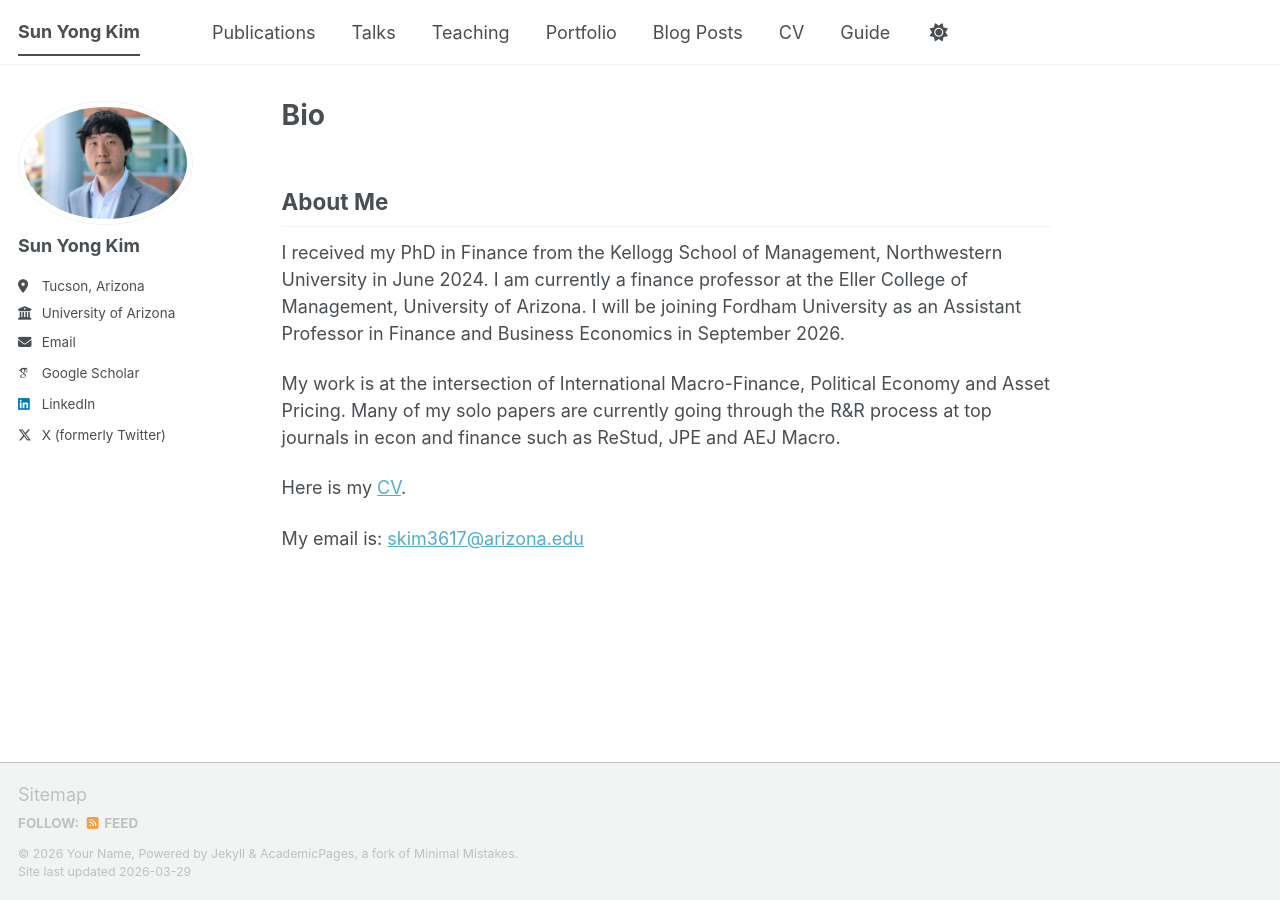
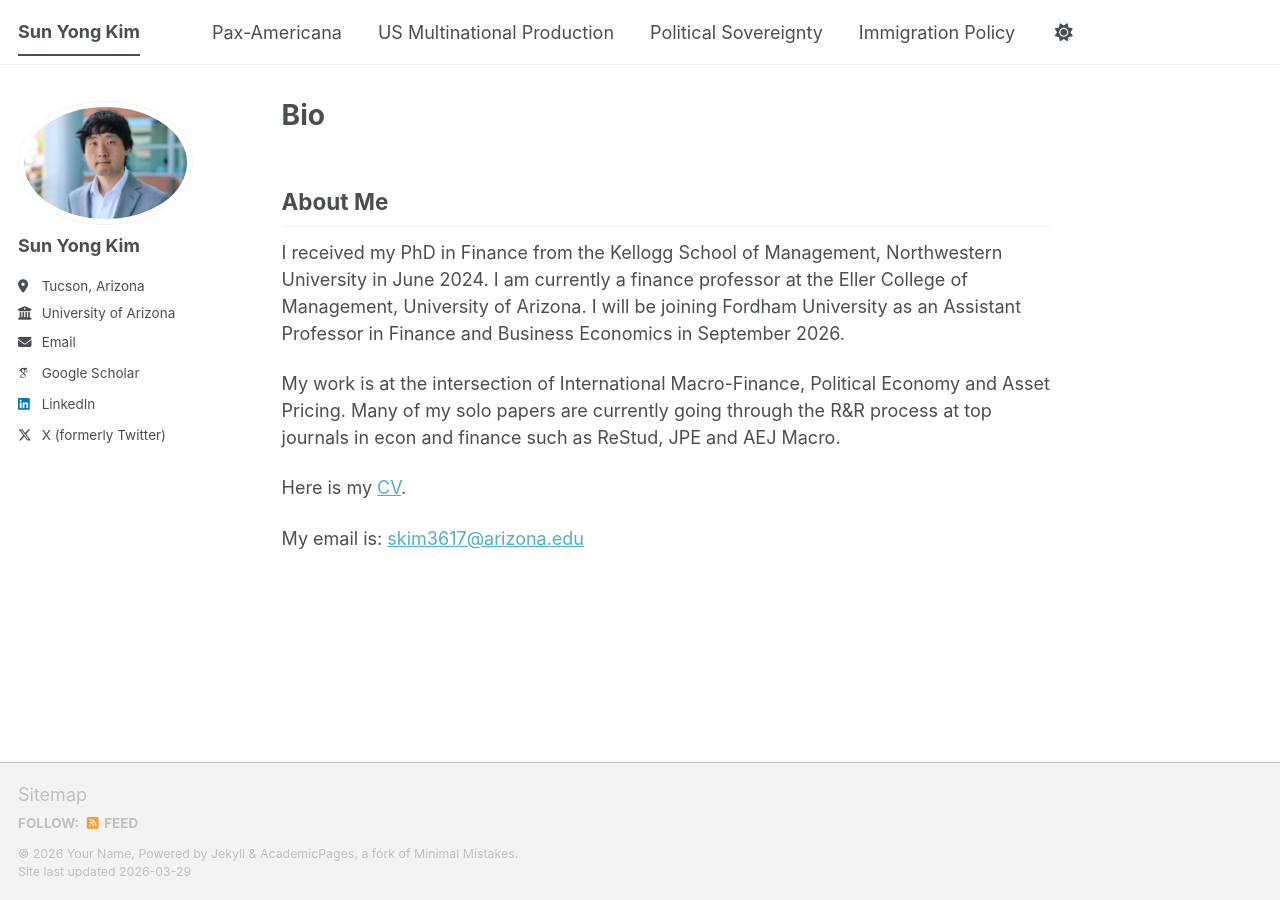
Before and after one commit to sunyongkim-research/sunyongkim-research.github.io, a Jekyll site: the page built from _pages/about.md, in a window 1280 px wide. Built offline with Jekyll 4.4.1, drawn with Linux system fonts in a browser that asks for light colours; some web fonts are replaced; a script bundle is joined from its source files by our own code; library files that are not in the unit come from our copies.

Commit message:
Update navigation.yml

```diff
--- a/_data/navigation.yml
+++ b/_data/navigation.yml
@@ -8,26 +8,14 @@
 #      Markdown formatted page while the second is generated using JSON.
 
 main:
-  - title: "Publications"
-    url: /publications/
+  - title: "Pax-Americana"
+    url: /pax-americana/
 
-  - title: "Talks"
-    url: /talks/
+  - title: "US Multinational Production"
+    url: /us-multinational-production/
 
-  - title: "Teaching"
-    url: /teaching/
+  - title: "Political Sovereignty"
+    url: /political-sovereignty/
 
-  - title: "Portfolio"
-    url: /portfolio/
-
-  - title: "Blog Posts"
-    url: /year-archive/
-
-  - title: "CV"
-    url: /cv/
-
-  # - title: "CV"
-  #   url: /cv-json/
-
-  - title: "Guide"
-    url: /markdown/
+  - title: "Immigration Policy"
+    url: /immigration-policy/
```
